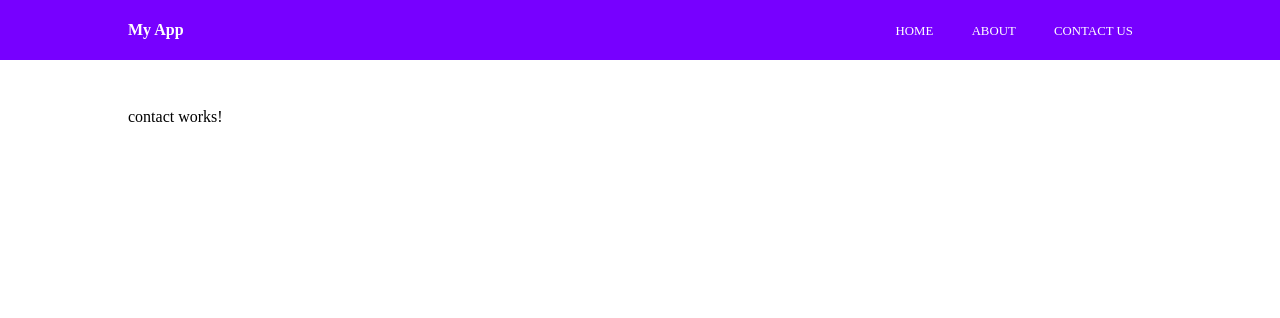
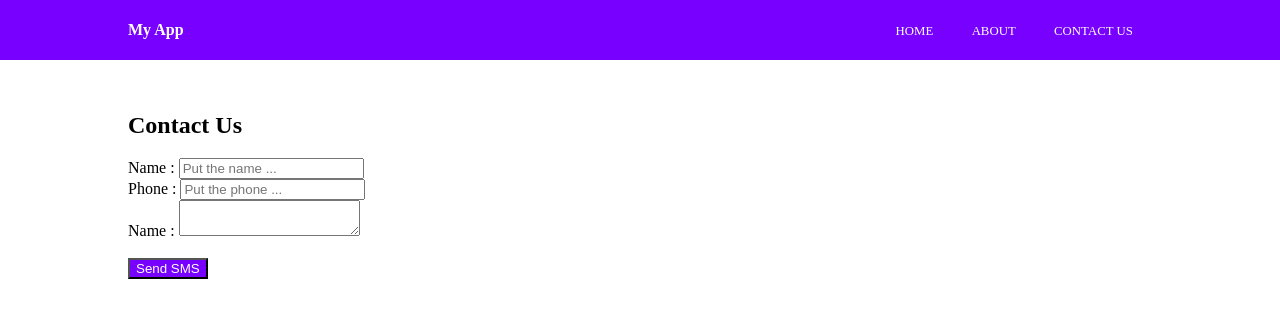
Before and after one commit to madsegaf/Angular-7-Sample, an Angular app: page /contact in a window 1280 px wide. Shown: the top 318 px of the page. Built offline with nearby package versions, Linux system fonts and the light colour scheme; a web font is replaced by a local one.

Commit message:
create contact form

```diff
--- a/src/app/contact/contact.component.html
+++ b/src/app/contact/contact.component.html
@@ -1,3 +1,58 @@
-<p>
-  contact works!
-</p>
+<h1>Contact Us</h1>
+
+<form [formGroup]="messageForm" (ngSubmit)="onSubmit()">
+
+  <h5 *ngIf="success">Your form is valid :D</h5>
+
+  <label>
+    Name :
+    <input type="text" formControlName="name" placeholder="Put the name ..."/>
+    <div *ngIf="submitted && messageForm.controls.name.errors" style="color: red;background-color: yellow">
+      <div *ngIf="submitted && messageForm.controls.name.errors.required">
+        Name is required
+      </div>
+    </div>
+</label>
+<br>
+
+<label>
+  Phone :
+  <input type="number" formControlName="phone" placeholder="Put the phone ..."/>
+  <div *ngIf="submitted && messageForm.controls.phone.errors" style="color: red;background-color: yellow">
+    <div *ngIf="submitted && messageForm.controls.phone.errors.required">
+      Phone is required
+    </div>
+  </div>
+</label>
+<br>
+
+
+<label>
+  Name :
+  <textarea formControlName="message"></textarea>
+  <div *ngIf="submitted && messageForm.controls.message.errors" style="color: red;background-color: yellow">
+    <div *ngIf="submitted && messageForm.controls.message.errors.required">
+      Message is required
+    </div>
+  </div>
+</label>
+<br>
+<br>
+
+<input type="submit" value="Send SMS" class="cta"/>
+</form>
+
+<div *ngIf="submitted" class="results">
+  <strong>Name : </strong>
+  <span>{{messageForm.controls.name.value}}</span><br>
+  <strong>Phone Number : </strong>
+  <span>{{messageForm.controls.phone.value}}</span><br>
+  <strong>Message : </strong>
+  <span>{{messageForm.controls.message.value}}</span><br>
+</div>
+
+<div *ngIf="result">
+  <br>
+  <strong>Hasil : </strong><br>
+  <span>{{result}}</span><br>
+</div>
--- a/src/app/contact/contact.component.scss
+++ b/src/app/contact/contact.component.scss
@@ -0,0 +1,4 @@
+input[type=submit]{
+    background: #7700ff;
+    color: white;
+}
--- a/src/app/contact/contact.component.ts
+++ b/src/app/contact/contact.component.ts
@@ -1,6 +1,6 @@
 import { Component, OnInit } from '@angular/core';
-import {FormBuilder, FormGroup, Validators
-} from '@angular/forms';
+import {FormBuilder, FormGroup, Validators} from '@angular/forms';
+import { DataService } from '../data.service';
 
 @Component({
   selector: 'app-contact',
@@ -9,7 +9,38 @@ import {FormBuilder, FormGroup, Validators
 })
 export class ContactComponent implements OnInit {
 
-  constructor() { }
+  messageForm : FormGroup;
+  submitted : boolean = false;
+  success : boolean = false;
+  result : string;
+
+  constructor(private formBuilder : FormBuilder, private data : DataService) {
+
+    this.messageForm = this.formBuilder.group({
+      name : ['',Validators.required],
+      phone : ['',Validators.required],
+      message : ['',Validators.required]
+    })
+  }
+
+  onSubmit(){
+    this.submitted = true;
+
+    if(this.messageForm.invalid){
+      return;
+    }
+
+    this.success = true;
+    this.data.SendSMSMessage(this.messageForm.controls.name.value,
+      this.messageForm.controls.phone.value,
+      this.messageForm.controls.message.value).subscribe(data=>{
+
+      var str = data;
+      var splitted1 = str.split("<text>",2);
+      var splitted2 = splitted1[1].split("</text>",2);
+      this.result = splitted2[0];
+    });
+  }
 
   ngOnInit() {
   }
--- a/src/app/data.service.ts
+++ b/src/app/data.service.ts
@@ -5,6 +5,9 @@ import {HttpClient} from '@angular/common/http';
   providedIn: 'root'
 })
 export class DataService {
+
+  mykey : string;
+  mypass : string;
 
   constructor(private http : HttpClient) { }
 
@@ -25,4 +28,10 @@ export class DataService {
    return this.http.post('https://provkabwebservices.azurewebsites.net/home/ajaxkab',{idprov:id});
   }
 
+  SendSMSMessage(name : string, phone : string, message : string){
+    this.mykey = "2qvgj9";
+    this.mypass = "Pa$$w0rd";
+    return this.http.get('https://reguler.zenziva.net/apps/smsapi.php?userkey='+this.mykey+
+    '&passkey='+this.mypass+'&nohp='+phone+'&pesan=Hi ' + name +'\n' + message, {responseType: 'text'});
+  }
 }
```
Also changed, not shown: src/app/app.module.ts (line endings or trailing spaces).
